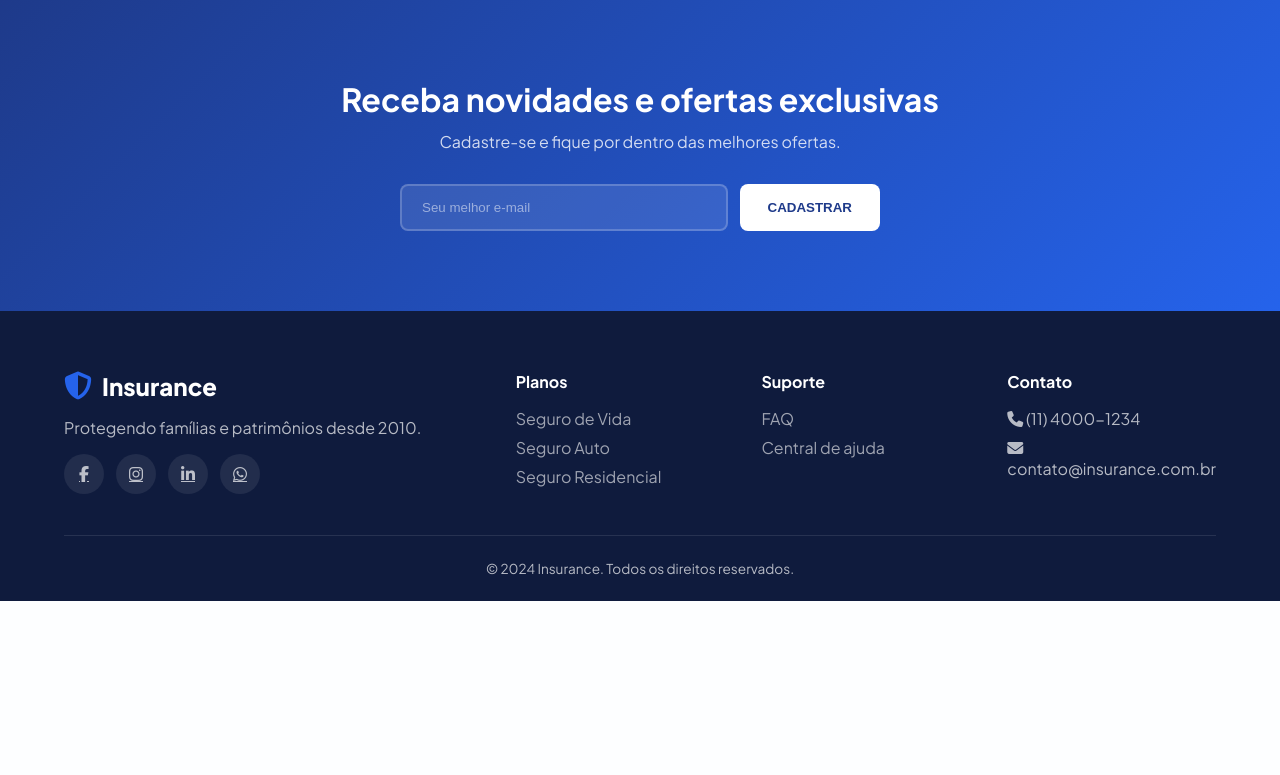
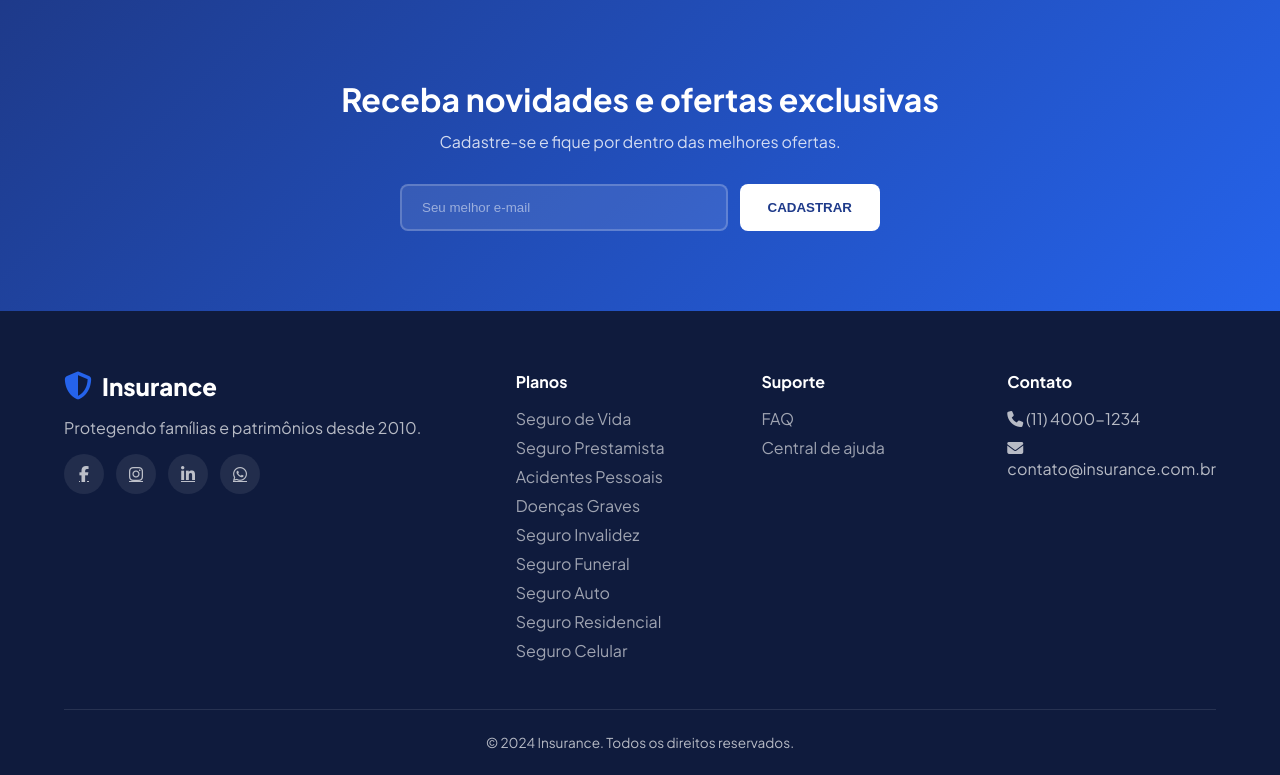
Before and after one commit to Luizc0de/TCC, a PHP site: page / in a window 1280 px wide. Shown: the part 3433-4208 px from the top of the page. Before the commit the page ends 4034 px from the top, so only its background shows below. Run offline with PHP 8.4, Linux system fonts and the light colour scheme.

Commit message:
Tinha salvado o codigo errado esse é o certo

```diff
--- a/Front/Js/script.js
+++ b/Front/Js/script.js
@@ -22,7 +22,7 @@ document.addEventListener('DOMContentLoaded', function() {
 });
 
 // ============================================
-// INTERCEPTA CLICKS EM LINKS INTERNOS
+// REDIRECIONAMENTO PARA PÁGINAS .HTML
 // ============================================
 
 document.addEventListener('click', function(e) {
@@ -31,12 +31,12 @@ document.addEventListener('click', function(e) {
     if (link) {
         const href = link.getAttribute('href');
 
-        if (href && href.endsWith('.html') && !href.includes('#') && href !== window.location.pathname.split('/').pop()) {
+        // Se for link para .html, redireciona com loading
+        if (href && href.endsWith('.html') && !href.includes('#')) {
             e.preventDefault();
-            const url = href;
             showLoading();
             setTimeout(() => {
-                window.location.href = url;
+                window.location.href = href;
             }, 500);
         }
     }
@@ -127,7 +127,7 @@ const plansData = {
         features: ["Consultas e exames", "Cirurgias e internações", "Assistência 24h"]
     },
 
-    // ========== PLANOS DA PÁGINA SEGURO DE VIDA ==========
+    // ========== PLANOS SEGURO DE VIDA ==========
     'vida-basico': {
         name: "Plano Básico - Seguro de Vida",
         price: "R$ 29,90",
@@ -147,7 +147,7 @@ const plansData = {
         features: ["6 beneficiários", "Cobertura de R$ 250.000", "Assistência funeral", "Telemedicina", "Check-up anual", "Atendimento vip"]
     },
 
-    // ========== PLANOS DA PÁGINA SEGURO PRESTAMISTA ==========
+    // ========== PLANOS PRESTAMISTA ==========
     'prestamista-basico': {
         name: "Plano Essencial - Prestamista",
         price: "R$ 19,90",
@@ -167,7 +167,7 @@ const plansData = {
         features: ["Quitação de financiamento", "Cobertura por morte", "Invalidez total/permanente", "Assistência funeral", "Suporte psicológico", "Cobertura para o cônjuge"]
     },
 
-    // ========== PLANOS DA PÁGINA ACIDENTES PESSOAIS ==========
+    // ========== PLANOS ACIDENTES ==========
     'acidentes-basico': {
         name: "Plano Individual - Acidentes",
         price: "R$ 14,90",
@@ -187,7 +187,7 @@ const plansData = {
         features: ["Cobertura de R$ 100.000", "Despesas médicas", "Cobertura 24h", "Cônjuge e filhos", "Assistência funeral", "Suporte psicológico"]
     },
 
-    // ========== PLANOS DA PÁGINA DOENÇAS GRAVES ==========
+    // ========== PLANOS DOENÇAS GRAVES ==========
     'doencas-basico': {
         name: "Plano Essencial - Doenças Graves",
         price: "R$ 29,90",
@@ -205,6 +205,46 @@ const plansData = {
         price: "R$ 89,90",
         desc: "Proteção total para você e sua família.",
         features: ["Cobertura de R$ 120.000", "+15 doenças cobertas", "Isenção de carência", "Cônjuge e filhos", "Telemedicina", "Check-up anual"]
+    },
+
+    // ========== PLANOS INVALIDEZ ==========
+    'invalidez-basico': {
+        name: "Plano Essencial - Invalidez",
+        price: "R$ 19,90",
+        desc: "Proteção básica para invalidez.",
+        features: ["Renda de R$ 1.500/mês", "Cobertura por acidente", "Assistência 24h"]
+    },
+    'invalidez-plus': {
+        name: "Plano Completo - Invalidez",
+        price: "R$ 39,90",
+        desc: "Proteção completa para sua família.",
+        features: ["Renda de R$ 3.500/mês", "Cobertura por acidente ou doença", "Assistência 24h", "Reabilitação profissional", "Suporte psicológico"]
+    },
+    'invalidez-premium': {
+        name: "Plano Família - Invalidez",
+        price: "R$ 59,90",
+        desc: "Proteção total para você e sua família.",
+        features: ["Renda de R$ 6.000/mês", "Cobertura por acidente ou doença", "Assistência 24h", "Reabilitação profissional", "Suporte psicológico", "Cônjuge e filhos"]
+    },
+
+    // ========== PLANOS FUNERAL ==========
+    'funeral-basico': {
+        name: "Plano Essencial - Funeral",
+        price: "R$ 9,90",
+        desc: "Proteção básica para despesas funerárias.",
+        features: ["Cobertura de R$ 5.000", "Cobertura nacional", "Sem carência"]
+    },
+    'funeral-plus': {
+        name: "Plano Completo - Funeral",
+        price: "R$ 19,90",
+        desc: "Proteção completa para sua família.",
+        features: ["Cobertura de R$ 10.000", "Cobertura nacional", "Sem carência", "Assistência psicológica", "Serviço de translado"]
+    },
+    'funeral-premium': {
+        name: "Plano Família - Funeral",
+        price: "R$ 29,90",
+        desc: "Proteção total para toda a família.",
+        features: ["Cobertura de R$ 20.000", "Cobertura nacional", "Sem carência", "Assistência psicológica", "Serviço de translado", "Cônjuge e filhos"]
     }
 };
 
@@ -340,24 +380,15 @@ function initDropdownLinks() {
     dropdownLinks.forEach(link => {
         link.addEventListener('click', function(e) {
             const href = this.getAttribute('href');
-            const planId = this.getAttribute('data-plano');
 
+            // Se for link para .html, o evento global cuida do redirecionamento
             if (href && href.endsWith('.html')) {
                 return;
             }
 
-            if (href && href.startsWith('#')) {
-                e.preventDefault();
-                const targetId = href.substring(1);
-                const targetElement = document.getElementById(targetId);
-                if (targetElement) {
-                    const offsetTop = targetElement.offsetTop - 80;
-                    window.scrollTo({ top: offsetTop, behavior: 'smooth' });
-                }
-                return;
-            }
+            e.preventDefault();
+            const planId = this.getAttribute('data-plano');
 
-            e.preventDefault();
             if (planId && plansData[planId]) {
                 openModal(planId);
             } else {
--- a/Front/index.html
+++ b/Front/index.html
@@ -12,6 +12,15 @@
     <link rel="stylesheet" href="css/style.css">
 </head>
 <body>
+    <!-- TELA DE CARREGAMENTO -->
+    <div id="loading-screen">
+        <div class="loader-logo">
+            <i class="fa-solid fa-shield-halved"></i>
+        </div>
+        <div class="loader-text">Carregando<span class="loader-dots"></span></div>
+        <div class="loader-spinner"></div>
+    </div>
+
     <!-- HEADER -->
     <header class="insurance-header" id="header">
         <div class="insurance-header-inner">
@@ -27,12 +36,12 @@
                     <div class="dropdown-menu">
                         <div class="dropdown-column">
                             <h4>Planos de Vida</h4>
-                            <a href="#" class="dropdown-link" data-plano="vida">Seguro de Vida</a>
-                            <a href="#" class="dropdown-link" data-plano="prestamista">Seguro Prestamista</a>
-                            <a href="#" class="dropdown-link" data-plano="acidentes">Acidentes Pessoais</a>
-                            <a href="#" class="dropdown-link" data-plano="doencas">Doenças Graves</a>
-                            <a href="#" class="dropdown-link" data-plano="invalidez">Seguro Invalidez</a>
-                            <a href="#" class="dropdown-link" data-plano="funeral">Seguro Funeral</a>
+                            <a href="seguro-vida.html" class="dropdown-link" data-plano="vida">Seguro de Vida</a>
+                            <a href="seguro-prestamista.html" class="dropdown-link" data-plano="prestamista">Seguro Prestamista</a>
+                            <a href="seguro-acidentes.html" class="dropdown-link" data-plano="acidentes">Acidentes Pessoais</a>
+                            <a href="seguro-doenças.html" class="dropdown-link" data-plano="doencas">Doenças Graves</a>
+                            <a href="seguro-invalidez.html" class="dropdown-link" data-plano="invalidez">Seguro Invalidez</a>
+                            <a href="seguro-funeral.html" class="dropdown-link" data-plano="funeral">Seguro Funeral</a>
                         </div>
                         <div class="dropdown-column">
                             <h4>Planos para Bens</h4>
@@ -287,7 +296,20 @@
                         <a href="#"><i class="fa-brands fa-whatsapp"></i></a>
                     </div>
                 </div>
-                <div><h4>Planos</h4><ul class="insurance-footer-links"><li><a href="#planos">Seguro de Vida</a></li><li><a href="#planos">Seguro Auto</a></li><li><a href="#planos">Seguro Residencial</a></li></ul></div>
+                <div>
+                    <h4>Planos</h4>
+                    <ul class="insurance-footer-links">
+                        <li><a href="seguro-vida.html">Seguro de Vida</a></li>
+                        <li><a href="seguro-prestamista.html">Seguro Prestamista</a></li>
+                        <li><a href="seguro-acidentes.html">Acidentes Pessoais</a></li>
+                        <li><a href="seguro-doenças.html">Doenças Graves</a></li>
+                        <li><a href="seguro-invalidez.html">Seguro Invalidez</a></li>
+                        <li><a href="seguro-funeral.html">Seguro Funeral</a></li>
+                        <li><a href="#">Seguro Auto</a></li>
+                        <li><a href="#">Seguro Residencial</a></li>
+                        <li><a href="#">Seguro Celular</a></li>
+                    </ul>
+                </div>
                 <div><h4>Suporte</h4><ul class="insurance-footer-links"><li><a href="#faq">FAQ</a></li><li><a href="#">Central de ajuda</a></li></ul></div>
                 <div><h4>Contato</h4><ul class="insurance-footer-links"><li><i class="fa-solid fa-phone"></i> (11) 4000-1234</li><li><i class="fa-solid fa-envelope"></i> contato@insurance.com.br</li></ul></div>
             </div>
```
Also changed, not shown: Front/CSS/style.css (+83 -5 lines), Front/seguro-acidentes.html (renamed from seguro-acidentes.html), Front/seguro-doenças.html (renamed from seguro-doenças.html), Front/seguro-funeral.html (renamed from seguro-funeral.html), Front/seguro-invalidez.html (renamed from seguro-invalidez.html), Front/seguro-prestamista.html (renamed from seguro-prestamista.html), Front/seguro-vida.html (renamed from seguro-vida.html).
